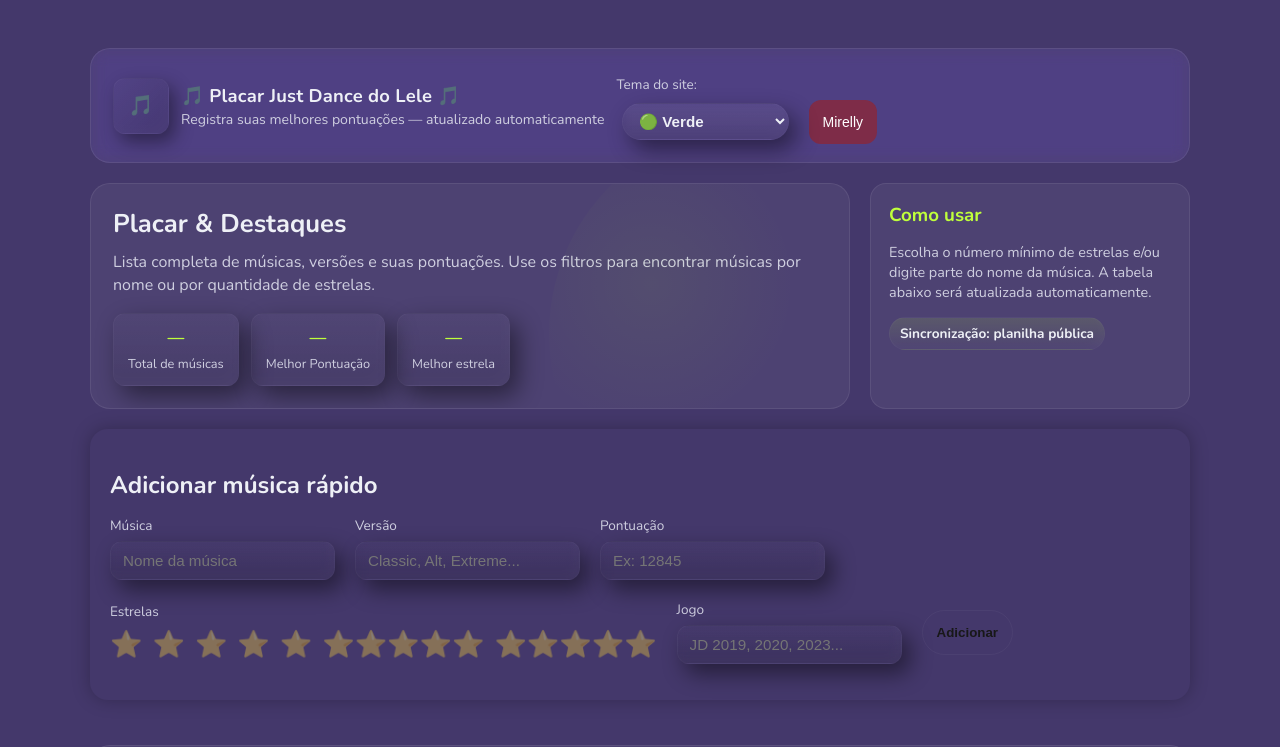
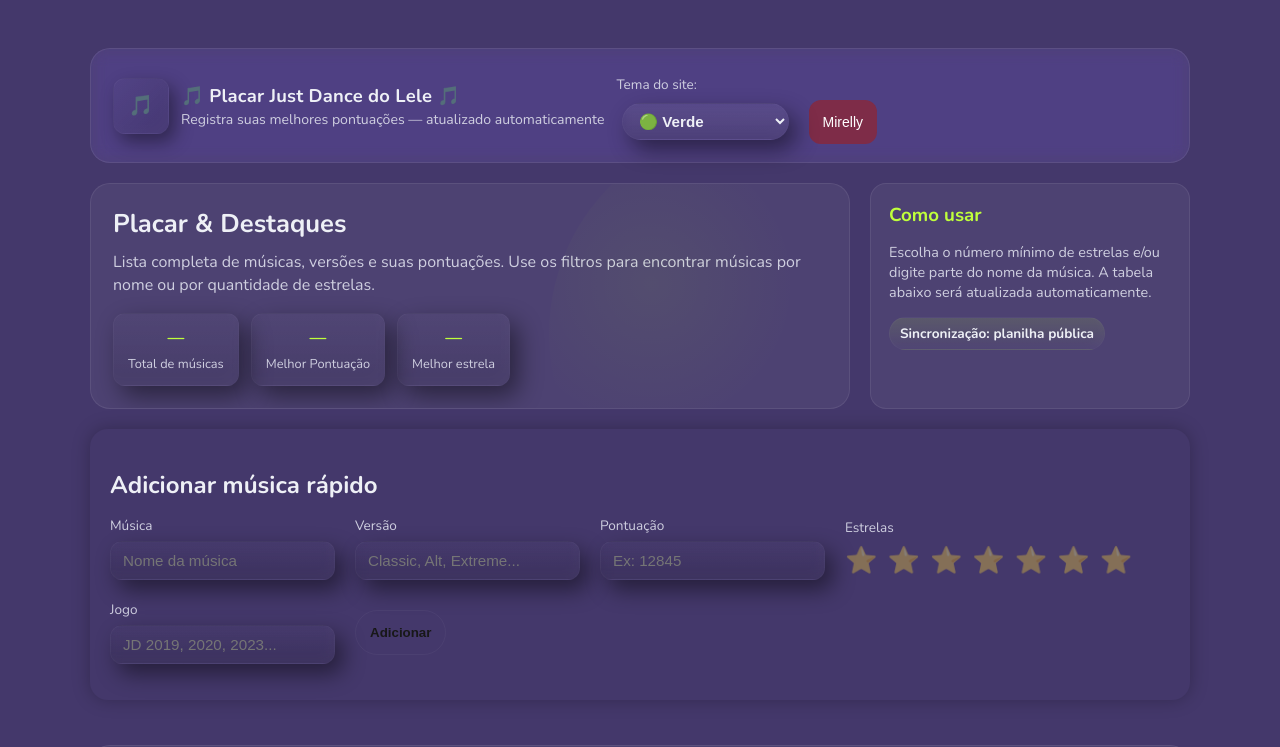
Before and after one commit to leledinyz2/NY-Scores, a plain HTML site: page index.html in a window 1280 px wide. Shown: the top 747 px of the page. Drawn offline with nearby package versions, Linux system fonts and the light colour scheme.

Commit message:
Replace star ratings with single star icons

```diff
--- a/index.html
+++ b/index.html
@@ -429,8 +429,8 @@ header.main-header {
   <span data-value="3">⭐</span>
   <span data-value="4">⭐</span>
   <span data-value="5">⭐</span>
-  <span class="superstar" data-value="6">⭐⭐⭐⭐⭐</span>
-  <span class="megastar" data-value="7">⭐⭐⭐⭐⭐</span>
+  <span class="superstar" data-value="6">⭐</span>
+  <span class="megastar" data-value="7">⭐</span>
          </div>
         </div>
 
```
